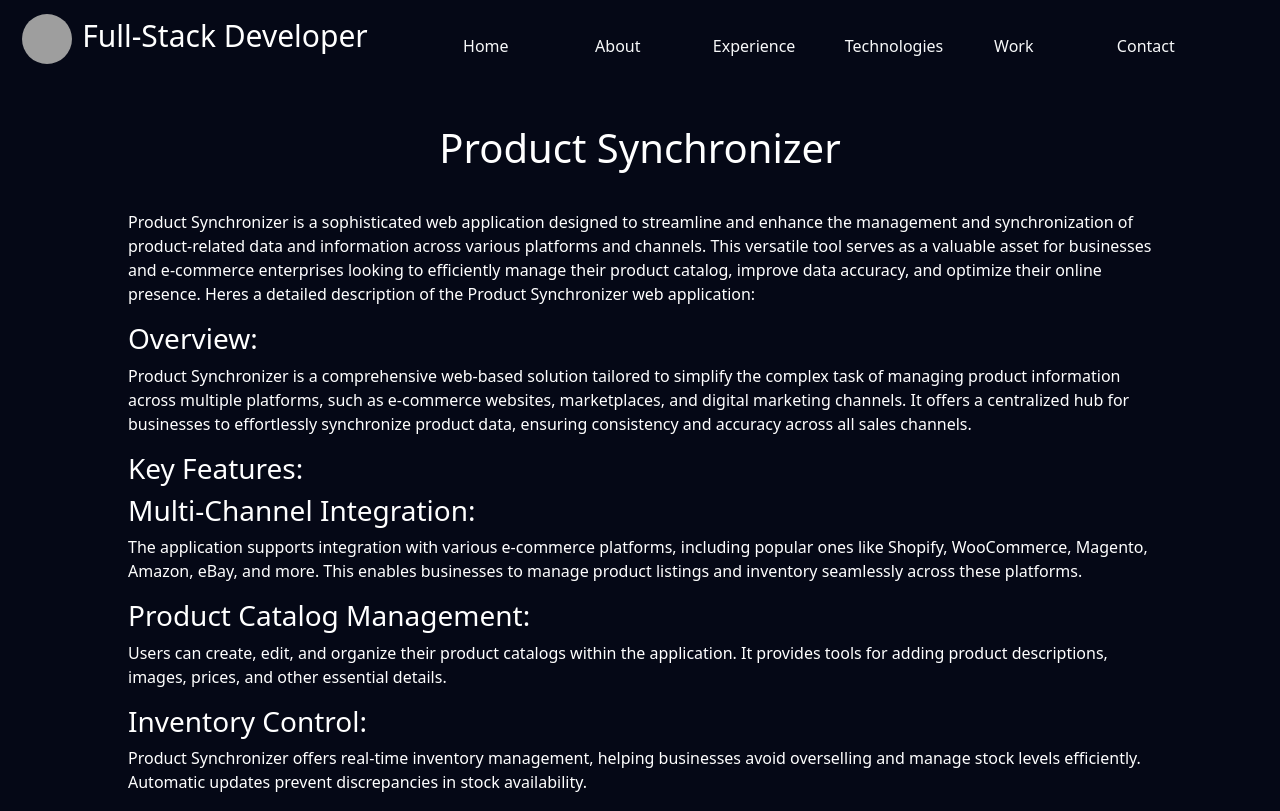
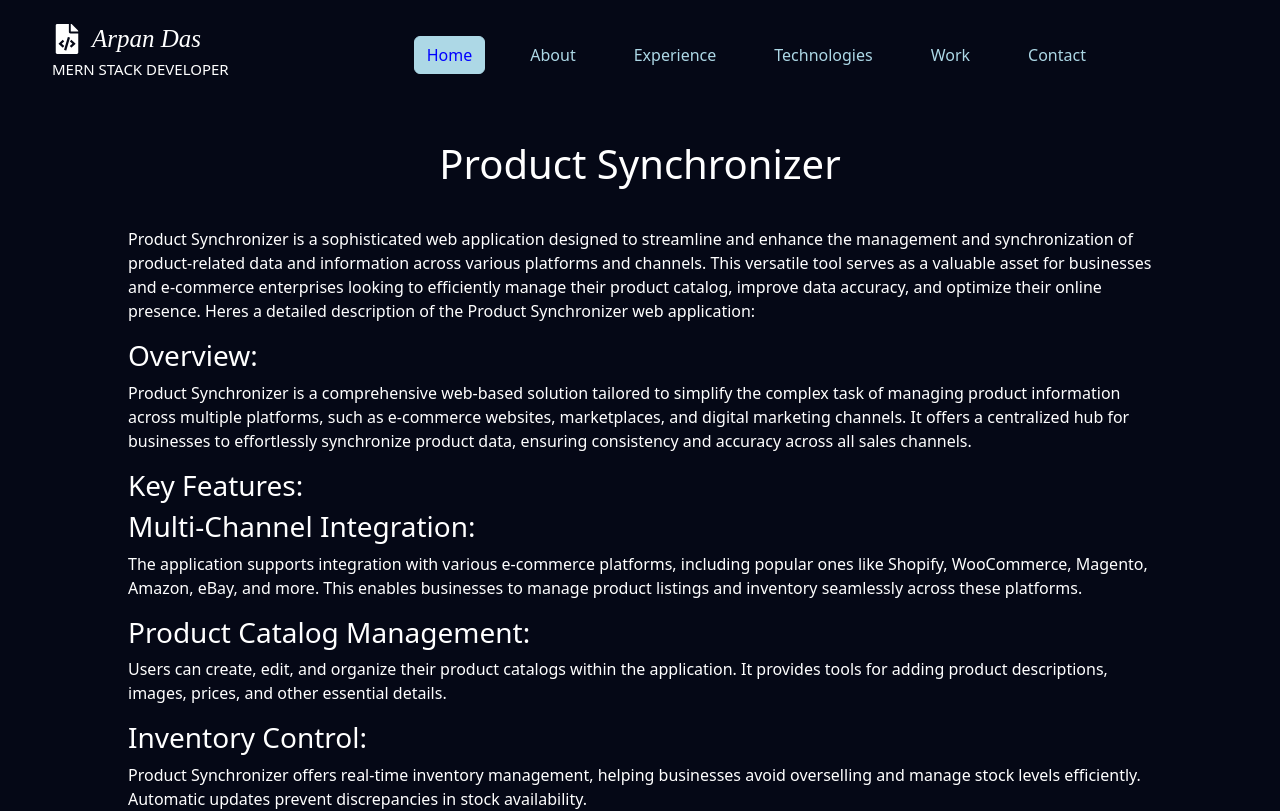
Before and after one commit to Arpan840/My_PortFolio, a Next.js app: page /productSync in a window 1280 px wide. Shown: the top 811 px of the page. Built offline with nearby package versions, Linux system fonts and the light colour scheme; grey boxes are pictures that could not be loaded.

Commit message:
port folio finalized

```diff
--- a/package.json
+++ b/package.json
@@ -24,6 +24,7 @@
     "next": "13.4.19",
     "react": "18.2.0",
     "react-dom": "18.2.0",
+    "react-icons": "^4.11.0",
     "react-intersection-observer": "^9.5.2",
     "react-parallax-tilt": "^1.7.164",
     "react-player": "^2.12.0",
--- a/src/components/Balls/index.tsx
+++ b/src/components/Balls/index.tsx
@@ -45,7 +45,7 @@ const Balls = () => {
             src={i.icon}
             alt="icon"
           />
-          <h3 style={{ color: "white", marginTop:'30px' }}>{i.name}</h3>
+          <h3 style={{ color: "white", marginTop: "30px" }}>{i.name}</h3>
         </Tilt>
       ))}
     </div>
--- a/src/components/Navbar/index.tsx
+++ b/src/components/Navbar/index.tsx
@@ -1,8 +1,13 @@
-import React from "react";
+import React, { useState } from "react";
 import navItems from "../../jsonFiles/navItems.json";
 import { Link } from "react-scroll";
+import { FaFileCode } from "react-icons/fa";
 
 const Navbar = () => {
+  const [location, setLocation] = useState("Home");
+  const handelClick = (name: string) => {
+    setLocation(name);
+  };
   return (
     <nav
       className="navbar navbar-expand-lg "
@@ -14,21 +19,20 @@ const Navbar = () => {
         zIndex: "1000",
       }}
     >
-      <div className="container-fluid">
-        <p className="navbar-brand" style={{ color: "white", fontSize:"30px" }}>
-          <img
-            style={{
-              height: "50px",
-              width: "50px",
-              borderRadius: "200px",
-              marginLeft: "3%",
-              marginRight: "3%",
-            }}
-            src="https://media.licdn.com/dms/image/D4D03AQGWZkuKXxVCqg/profile-displayphoto-shrink_800_800/0/1690717033455?e=1698883200&v=beta&t=J25DgQy6yuTqKnKPnfapOD6lMEdeAaPcdQFVyN8CYBA"
-            alt="logo"
-          />
-          Full-Stack Developer
-        </p>
+      <div className="container-fluid" style={{ display: "flex" }}>
+        <div
+          className="navbar-brand"
+          style={{ color: "white", fontSize: "30px", marginLeft:'40px' }}
+        >
+          <FaFileCode />
+
+          <i style={{ marginLeft: "10px", fontSize: "25px", fontFamily:'monospaced ' }}>Arpan Das</i>
+
+          <p style={{ color: "white", fontSize: "15px" }}>
+            {" "}
+            MERN STACK DEVELOPER
+          </p>
+        </div>
         <button
           className="navbar-toggler"
           type="button"
@@ -37,6 +41,7 @@ const Navbar = () => {
           aria-controls="navbarText"
           aria-expanded="false"
           aria-label="Toggle navigation"
+          style={{ color: "white" }}
         >
           <svg
             xmlns="http://www.w3.org/2000/svg"
@@ -68,8 +73,15 @@ const Navbar = () => {
                     to={i.name}
                   >
                     <button
-                      className="btn  mx-3 text-light "
-                      style={{ width: "100px" }}
+                      className="btn  mx-3  "
+                      style={{
+                        border: `${
+                          location === i.name ? "1px solid lightBlue" : ""
+                        }`,
+                        background: `${location === i.name ? "lightBlue" : ""}`,
+                        color: `${location === i.name ? "blue" : "lightBlue"}`,
+                      }}
+                      onClick={() => handelClick(i.name)}
                     >
                       {i.name}
                     </button>
```
Also changed, not shown: src/pages/index.tsx (+29 -18 lines), 1 other file (tests, documents, lock files or other folders).
